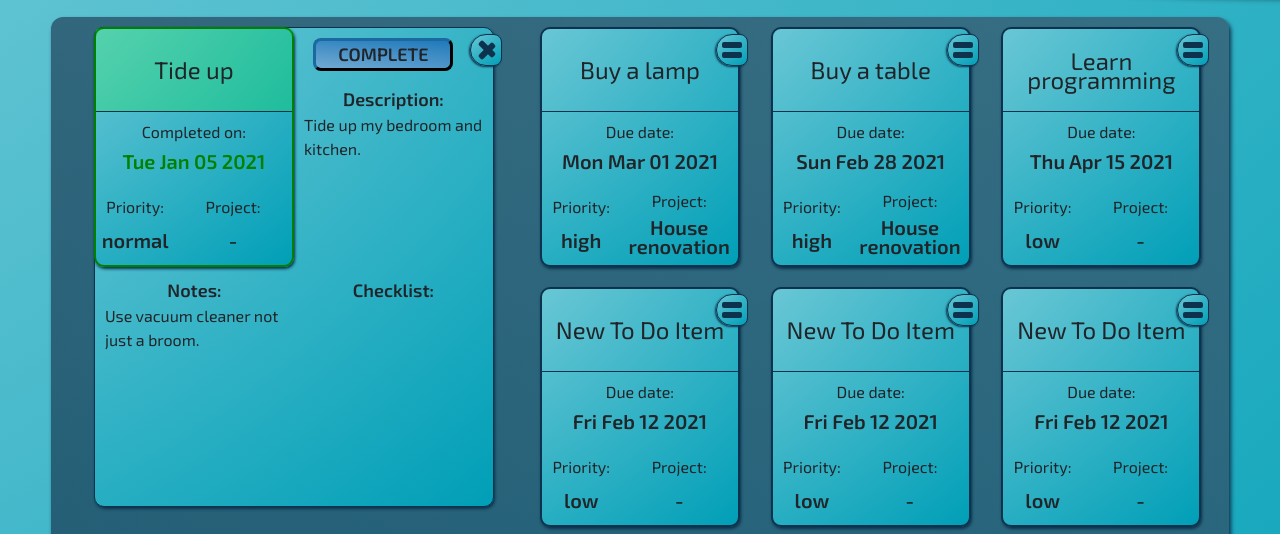
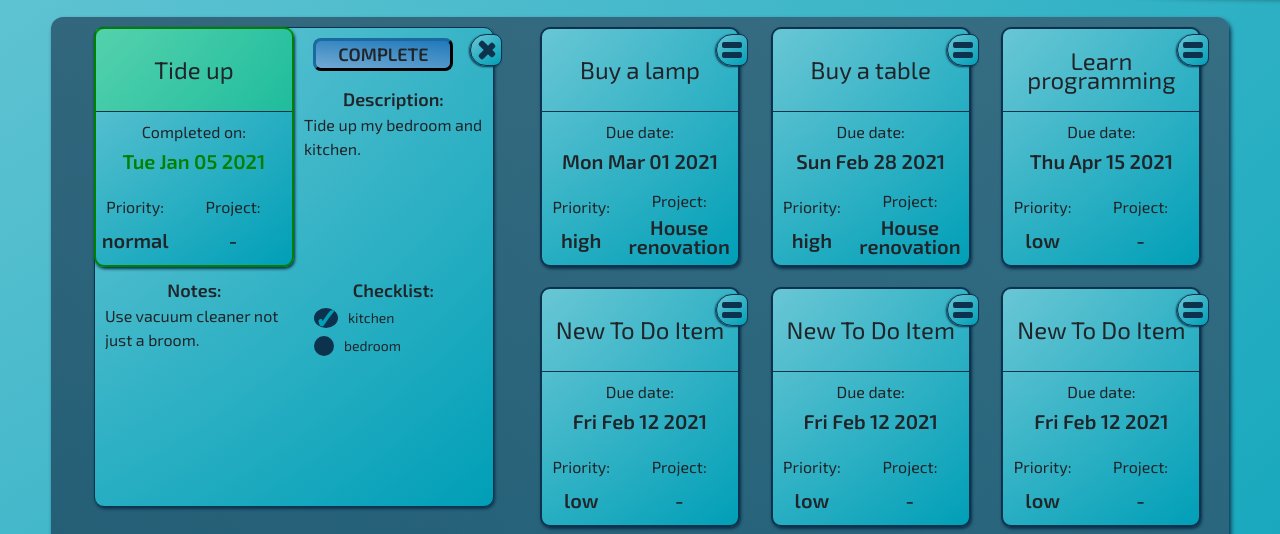
Before and after one commit to jkbsck/todo-list, a website built with webpack: page dist/index.html in a window 1280 px wide. Both pictures are taken after a click on the element 270 px from the left and 293 px from the top of the page. Shown: the part 243-777 px from the top of the page. Built offline with nearby package versions, Linux system fonts and the light colour scheme.

Commit message:
Checklist added to todo cards.

```diff
--- a/src/DomToDos.js
+++ b/src/DomToDos.js
@@ -172,6 +172,7 @@ const DomToDos = (() => {
       completeBtn.appendChild(completeTitle);
       completeTitle.textContent = "COMPLETE";
 
+      // adjust styles and content according to state of completion
       completeBtn.addEventListener("click", (e) => {
         if (toDo.completed === false) {
           toDo.completed = true;
@@ -238,9 +239,32 @@ const DomToDos = (() => {
       checkListTitle.textContent = "Checklist: ";
       checkListDiv.appendChild(checkListTitle);
 
-      let checkList = document.createElement("span");
-      checkList.textContent = toDo.checkList;
-      checkListDiv.appendChild(checkList);
+      let checkListWrapper = document.createElement("div");
+      checkListWrapper.classList.add("checklist-wrapper");
+      checkListDiv.appendChild(checkListWrapper);
+
+      // each check item + event listeners
+      toDo.checklist.forEach(element => {
+        let checkBoxWrapper = document.createElement("div");
+        checkListWrapper.appendChild(checkBoxWrapper);
+
+        let checkBox = document.createElement("div");
+        checkBoxWrapper.appendChild(checkBox);
+        checkBox.textContent = element[1] == 1 ? "✓" : "";
+        checkBox.addEventListener("click", (e) => {
+          if (element[1] == 1) {
+            element[1] = 0;
+            checkBox.textContent = "";
+          } else {
+            element[1] = 1;
+            checkBox.textContent = "✓";
+          };
+        });
+
+        let checkBoxTitle = document.createElement("div");
+        checkBoxWrapper.appendChild(checkBoxTitle);
+        checkBoxTitle.textContent = element[0];
+      });
 
     } else {
       toDoDiv.children[1].remove();
--- a/src/style.scss
+++ b/src/style.scss
@@ -169,7 +169,7 @@ $dark-blue: #0d324d;
     display: grid;
     grid-template-columns: 50% 50%;
     grid-template-rows: 10% 40% 50%;
-    div {
+    & > div {
       display: flex;
       flex-direction: column;
       padding: 10px;
@@ -200,6 +200,57 @@ $dark-blue: #0d324d;
     }
     .description-div {
       grid-column: 2 / 3;
+    }
+    .checklist-div {
+      grid-column: 2 / 3;
+      grid-row: 3 / 4;
+      display: flex;
+      flex-direction: column;
+      // justify-content: center;
+      // border: solid 1px red;
+      * {
+        // border: solid 1px;
+      }
+      .checklist-wrapper {
+        // margin: 0;
+        // padding: 0;
+        width: 100%;
+        height: 100%;
+        display: flex;
+        flex-direction: column;
+        // justify-content: center;
+        // border: solid 1px rgb(0, 255, 0);
+        div {
+          height: 28px !important;
+          width: 100%;
+          display: flex;
+          flex-direction: row;
+          align-items: center;
+          font-size: 14px;
+          :nth-child(1) {
+            height: 20px !important;
+            width: 24px !important;
+            border: solid 3px $dark-blue;
+            border-radius: 50%;
+            display: flex;
+            justify-content: center;
+            align-items: center;
+            margin: 0 10px;
+            font-size: 28px;
+            color: $light-blue;
+            background: $dark-blue;
+            cursor: pointer;
+          }
+          :nth-child(2) {
+            height: 16px !important;
+            // border: solid 1px yellowgreen;
+            display: flex;
+            justify-content: start;
+            align-items: center;
+            font-weight: initial;
+          }
+        }
+      }
     }
   }
 
```
Also changed, not shown: dist/css/style.css, dist/main.js, 1 other file.
